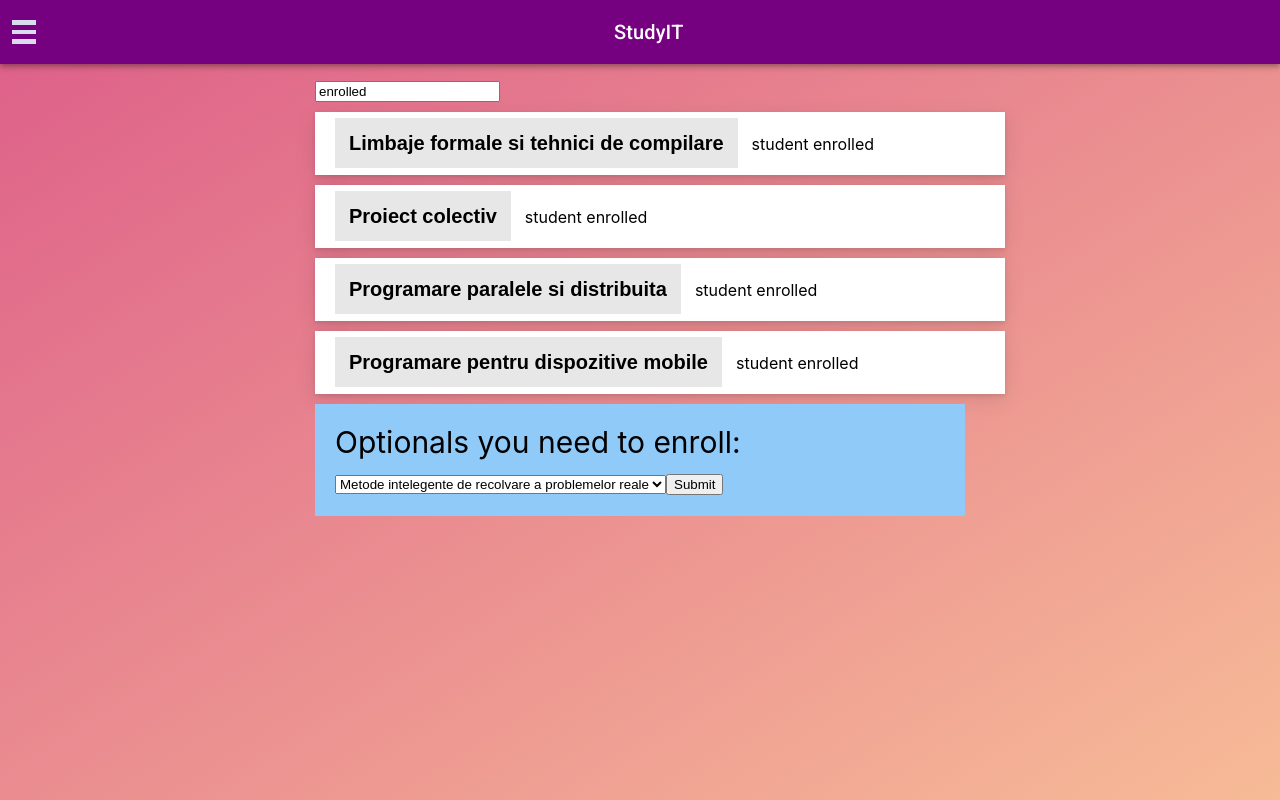
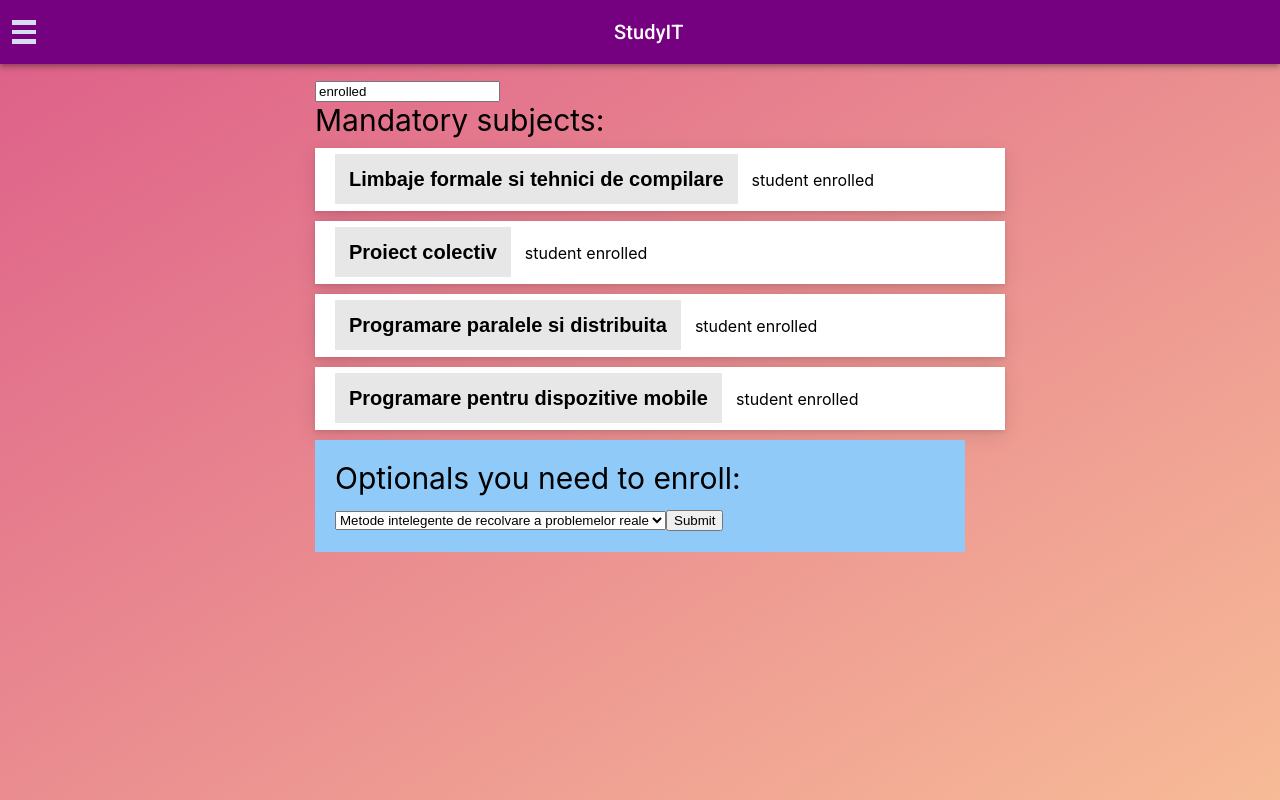
Before and after one commit to StudyIT-team/frontend, a React (Create React App) app: page /subjects in a window 1280 px wide. Built offline with nearby package versions, Linux system fonts and the light colour scheme.

Commit message:
tasck visualize the optionals and mandatory subjects for a student done

```diff
--- a/src/screens/subjects-screen.js
+++ b/src/screens/subjects-screen.js
@@ -145,6 +145,10 @@ class Filter extends React.Component {
                                onKeyUp={this.handleKeyUp}
                                placeholder="Filter by category or content..." />
         </label>
+        <br></br>
+        <label style={{fontSize:"30px"}}>
+          Mandatory subjects:
+        </label>
       </div>
     )
   }
```
